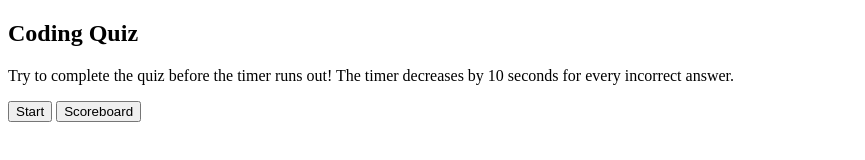
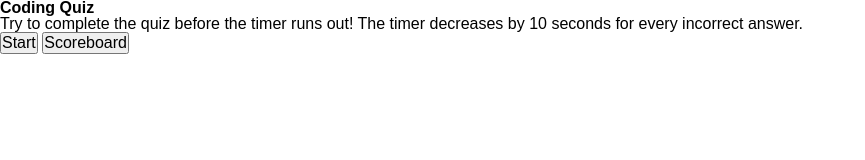
Before and after one commit to mycancel/code-quiz, a plain HTML site: page index.html in a window 1280 px wide. Shown: the whole page, without its empty margins (0-865 px from the left). Drawn offline with Linux system fonts and the light colour scheme.

Commit message:
added style and reset css

```diff
--- a/index.html
+++ b/index.html
@@ -6,6 +6,8 @@
     <meta http-equiv="X-UA-Compatible" content="IE=edge">
     <meta name="viewport" content="width=device-width, initial-scale=1.0">
     <title>Code Quiz</title>
+    <link rel="stylesheet" href="./reset.css">
+    <link rel="stylesheet" href="./style.css">
 </head>
 
 <body>
--- /dev/null
+++ b/reset.css
@@ -0,0 +1,33 @@
+/* Resets the box size of every element */
+* {
+    margin: 0;
+    padding: 0;
+    box-sizing: border-box;
+  }
+
+  /* Gives the body element a parent height to compare against */
+  html {
+    height: 100%;
+  }
+
+  body {
+    min-height: 100%;
+    line-height: 1;
+    font-family: sans-serif;
+  }
+
+  h1, h2, h3, h4, h5, h6 {
+    font-size: 100%;
+  }
+
+  /* Matches the font of special elements to the rest of the page */
+  input, select, option, optgroup, textarea, button,
+  pre, code {
+    font-size: 100%;
+    font-family: inherit;
+  }
+
+  /* Removes default bullet points from lists */
+  ol, ul {
+    list-style: none;
+  }
```
Also changed, not shown: style.css (added).
